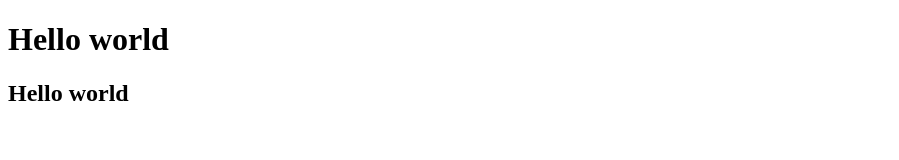
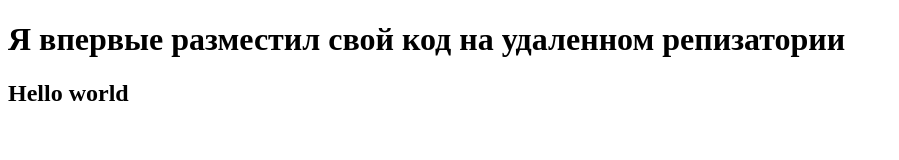
Before and after one commit to KursMEO/test_repo, a plain HTML site: page index.html in a window 1280 px wide. Shown: the whole page, without its empty margins (0-899 px from the left). Drawn offline with Linux system fonts and the light colour scheme.

Commit message:
New commit

```diff
--- a/index.html
+++ b/index.html
@@ -3,10 +3,10 @@
 <head>
     <meta charset="UTF-8">
     <meta name="viewport" content="width=device-width, initial-scale=1.0">
-    <title>Document</title>
+    <title>New git project</title>
 </head>
 <body>
-  <h1>Hello world</h1>
+  <h1>Я впервые разместил свой код на удаленном репизатории</h1>
   <h2>Hello world</h2>
 </body>
 </html>
```
Also changed, not shown: 1 other file.
